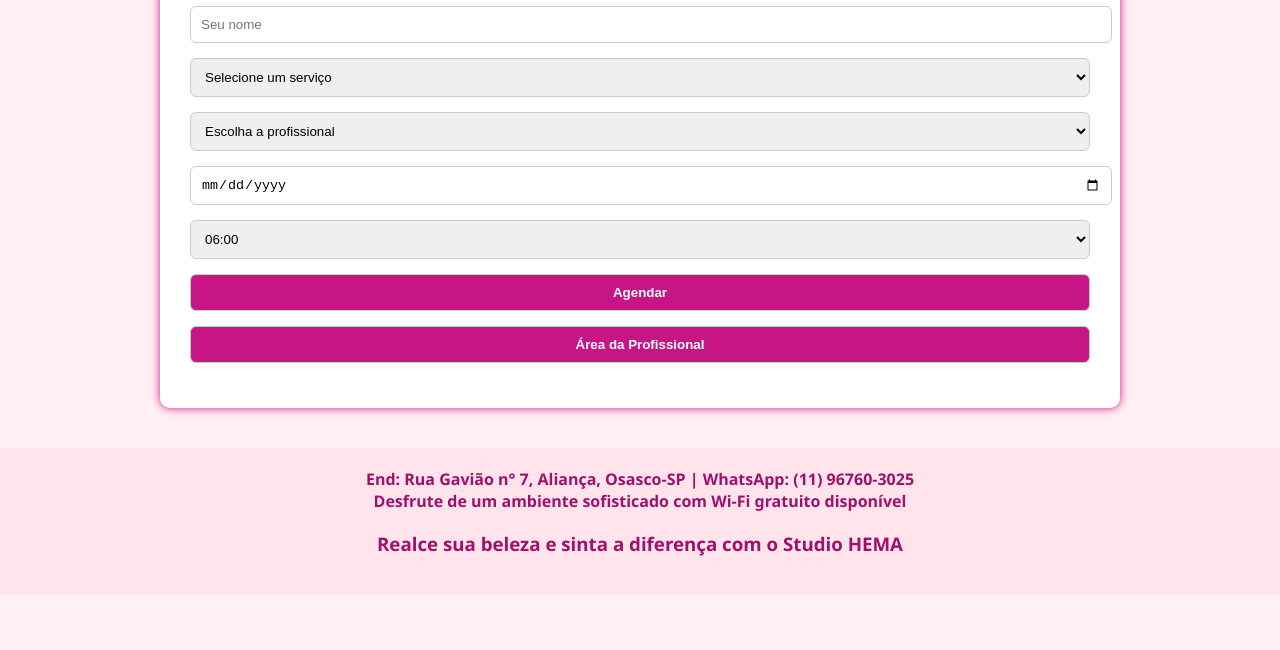
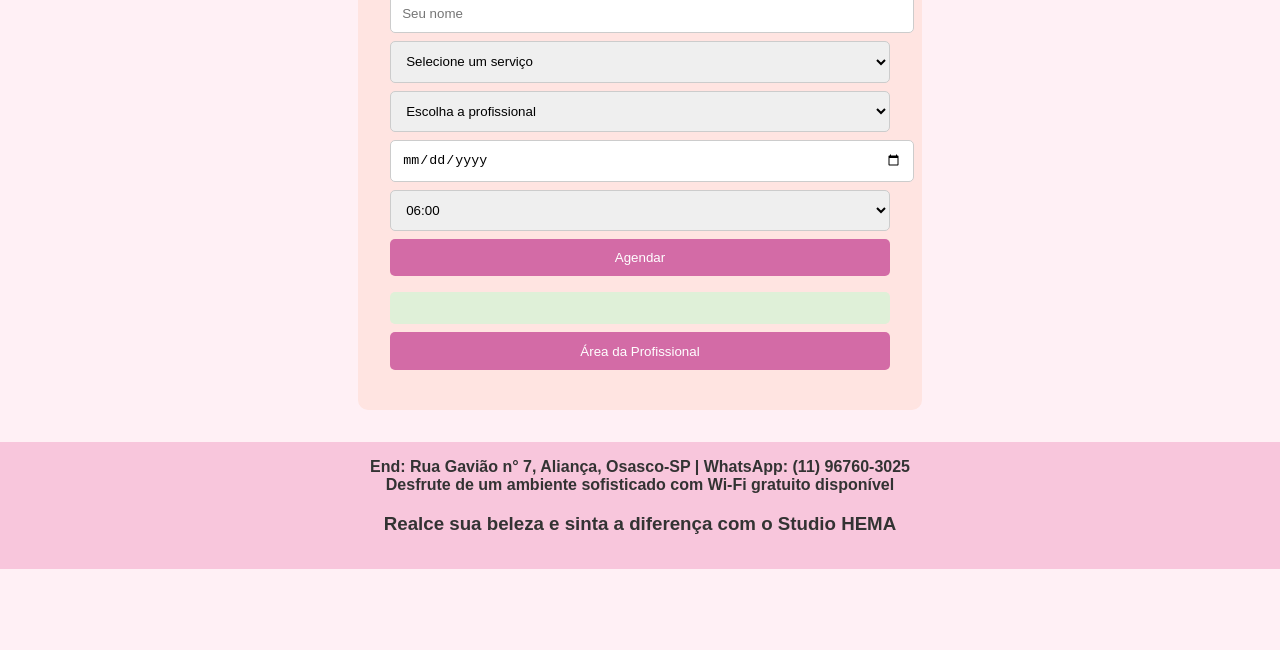
Before and after one commit to Daivys/landing-page-Hema, a plain HTML site: page index.html in a window 1280 px wide. Shown: the part 150-800 px from the top of the page. Drawn offline with Linux system fonts and the light colour scheme.

Commit message:
Update style.css

```diff
--- a/style.css
+++ b/style.css
@@ -1,65 +1,70 @@
-
 body {
-  font-family: 'Segoe UI', sans-serif;
+  font-family: Arial, sans-serif;
   background-color: #fff0f5;
+  color: #333;
   margin: 0;
   padding: 0;
-  color: #333;
+  text-align: center;
 }
-.container, .login-container {
-  max-width: 900px;
-  margin: 40px auto;
-  background: #ffffff;
+
+.container {
+  max-width: 500px;
+  margin: auto;
+  padding: 2rem;
+  background-color: #ffe4e1;
   border-radius: 10px;
-  box-shadow: 0 0 10px #c71585;
-  padding: 30px;
+  margin-top: 2rem;
 }
-h1, h2 {
-  text-align: center;
-  color: #c71585;
+
+input, select, button {
+  display: block;
+  width: 100%;
+  padding: 0.7rem;
+  margin: 0.5rem 0;
+  border-radius: 5px;
+  border: 1px solid #ccc;
 }
-label {
-  display: block;
-  margin: 10px 0 5px;
-}
-input, select, button {
-  width: 100%;
-  padding: 10px;
-  margin-bottom: 15px;
-  border: 1px solid #ccc;
-  border-radius: 6px;
-}
+
 button {
-  background-color: #c71585;
+  background-color: #d36ba6;
   color: white;
-  font-weight: bold;
+  border: none;
   cursor: pointer;
 }
+
 button:hover {
-  background-color: #a0106d;
+  background-color: #c05b99;
 }
-.confirmation, .agenda-list {
-  background-color: #ffe4ec;
-  padding: 15px;
-  border-radius: 8px;
-  margin-top: 20px;
-}
-.agenda-item {
-  border-bottom: 1px solid #d69cb6;
-  padding: 10px 0;
-}
+
 .hidden {
   display: none;
 }
-.top-bar {
-  text-align: right;
-  margin: 10px 0;
+
+.confirmacao {
+  margin-top: 1rem;
+  background-color: #dff0d8;
+  padding: 1rem;
+  border-radius: 5px;
 }
+
+.erro {
+  color: red;
+  margin-top: 0.5rem;
+}
+
+.agenda-item {
+  background-color: #fff;
+  margin: 1rem 0;
+  padding: 1rem;
+  border-radius: 8px;
+  text-align: left;
+  border: 1px solid #ccc;
+}
+
 footer {
   text-align: center;
-  margin-top: 40px;
-  padding: 20px;
-  background-color: #ffe4ec;
-  color: #a0106d;
+  padding: 1rem;
+  margin-top: 2rem;
+  background-color: #f8c6dc;
   font-weight: bold;
 }
```
